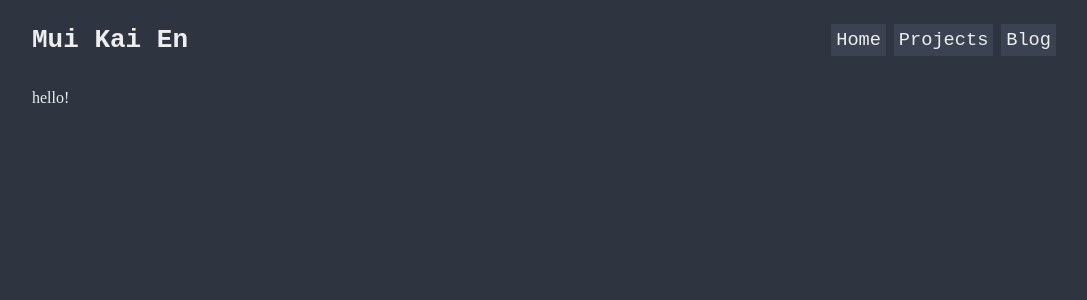
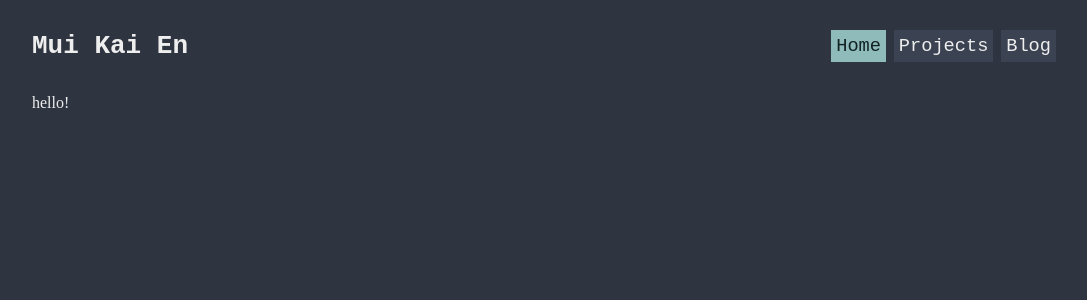
Before and after one commit to kaine119/kaine119.github.io, a Jekyll site: the page built from index.html, in a window 1280 px wide. Shown: the top 300 px of the page, without its empty margins (96-1183 px from the left). Built offline with Jekyll 4.4.1, drawn with Linux system fonts in a browser that asks for light colours.

Commit message:
Highlight currently selected page in navbar
 Also adds actual pages for projects and blog

```diff
--- a/_includes/header.html
+++ b/_includes/header.html
@@ -1,6 +1,14 @@
 <h1>Mui Kai En</h1>
 <nav id="header__links">
-  <a href="">Home</a>
-  <a href="">Projects</a>
-  <a href="">Blog</a>
+  {% assign sorted_pages = site.pages | sort: "nav_index" %}
+  {% for node in sorted_pages %}
+
+    {% if node.name == "404.html" %}
+      {% continue %}
+    {% elsif page.name == node.name %}
+      <a class="header__link--selected" href="{{ node.url }}">{{ node.title }}</a>
+    {% else %}
+      <a href="{{ node.url }}">{{ node.title }}</a>
+    {% endif %}
+  {% endfor %}
 </nav>
--- a/_layouts/default.html
+++ b/_layouts/default.html
@@ -2,7 +2,8 @@
 <head>
   <meta http-equiv="Content-Type" content="text/html;charset=UTF-8">
   <meta name="viewport" content="width=device-width, initial-scale=1.0">
-  <link rel="stylesheet" href="assets/style.css">
+  <link rel="stylesheet" href="assets/page.css">
+  <link rel="stylesheet" href="assets/header.css">
   <title>{{ site.title }}</title>
 </head>
 
--- /dev/null
+++ b/assets/header.css
@@ -0,0 +1,35 @@
+header {
+  display: flex;
+  justify-content: space-between;
+  -ms-align-items: center;
+  align-items: center;
+  font-family: monospace;
+}
+
+@media screen and (max-width: 500px) {
+  header {
+    flex-direction: column;
+  }
+}
+
+#header__links > a {
+  font-size: 14pt;
+  background-color: #3b4252;
+  color: #eee;
+  padding: 5px;
+  text-decoration: none;
+}
+
+#header__links > a:hover {
+  background-color: #434c5e;
+}
+
+#header__links > .header__link--selected {
+  background-color: #8fbcbb;
+  color: #122;
+}
+
+#header__links > .header__link--selected:hover {
+  background-color: #8fbcbb;
+  color: #122;
+}
--- /dev/null
+++ b/assets/page.css
@@ -0,0 +1,16 @@
+body {
+  background: #2e3440;
+  color: #eee;
+  margin: 0px;
+  padding-top: 10pt;
+}
+
+main a, main a:visited {
+  color: #5e81ac;
+}
+
+body > header, body > main {
+  width: 80vw;
+  margin-left: auto;
+  margin-right: auto;
+}
--- a/assets/style.css
+++ /dev/null
@@ -1,30 +0,0 @@
-body {
-  background: #2e3440;
-  color: #eee;
-}
-
-main a, main a:visited {
-  color: #5e81ac;
-}
-
-body > * {
-  width: 80vw;
-  margin-left: auto;
-  margin-right: auto;
-}
-
-header {
-  display: flex;
-  justify-content: space-between;
-  -ms-align-items: center;
-  align-items: center;
-  font-family: monospace;
-}
-
-#header__links > a {
-  font-size: 14pt;
-  background-color: #3b4252;
-  color: #eee;
-  padding: 5px;
-  text-decoration: none;
-}
--- a/index.html
+++ b/index.html
@@ -1,4 +1,6 @@
 ---
 layout: default
+title: Home
+nav_index: 0
 ---
 <p>hello!</p>
--- /dev/null
+++ b/projects.html
@@ -0,0 +1,5 @@
+---
+layout: default
+title: Projects
+nav_index: 1
+---
```
Also changed, not shown: blog.html (added, +7 -0 lines).
